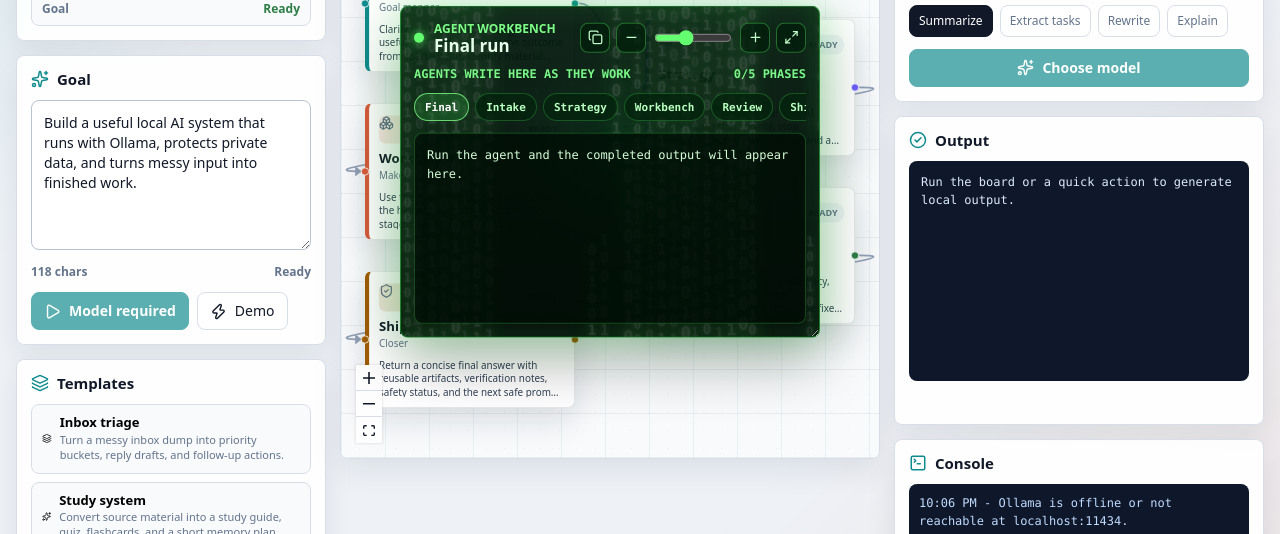
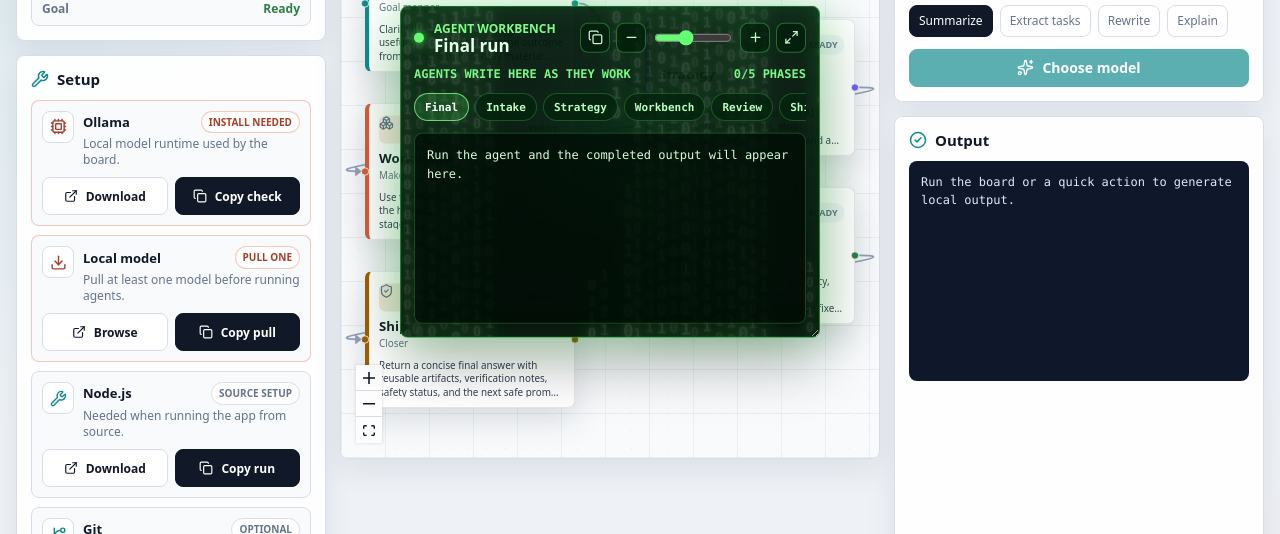
Before and after one commit to testedprofit/ollama-agent-board, a React (Vite) app: page / in a window 1280 px wide. Shown: the part 418-952 px from the top of the page. Built offline with nearby package versions, Linux system fonts and the light colour scheme; no server answers.

Commit message:
Add first-run setup checklist

```diff
--- a/src/App.css
+++ b/src/App.css
@@ -118,7 +118,9 @@ h2 {
 .danger-button,
 .template-button,
 .mode-button,
-.run-button {
+.run-button,
+.setup-link-button,
+.setup-copy-button {
   align-items: center;
   border: 1px solid var(--line);
   border-radius: 8px;
@@ -279,7 +281,8 @@ textarea {
 
 select:focus,
 textarea:focus,
-button:focus-visible {
+button:focus-visible,
+.setup-link-button:focus-visible {
   border-color: var(--accent);
   box-shadow: 0 0 0 3px rgba(15, 139, 141, 0.18);
 }
@@ -377,13 +380,16 @@ button:disabled {
 .ghost-button,
 .danger-button,
 .template-button,
-.mode-button {
+.mode-button,
+.setup-link-button,
+.setup-copy-button {
   min-height: 38px;
   padding: 0 12px;
 }
 
 .icon-button,
-.ghost-button {
+.ghost-button,
+.setup-link-button {
   background: #ffffff;
   color: var(--ink);
 }
@@ -481,8 +487,149 @@ button:disabled {
 .ghost-button:hover,
 .icon-button:hover,
 .run-button:hover,
-.mode-button:hover {
+.mode-button:hover,
+.setup-link-button:hover,
+.setup-copy-button:hover {
   border-color: var(--accent);
+}
+
+.setup-section {
+  display: grid;
+  gap: 12px;
+}
+
+.setup-section .section-title {
+  margin-bottom: 0;
+}
+
+.setup-list {
+  display: grid;
+  gap: 9px;
+}
+
+.setup-item {
+  background: #f8fafc;
+  border: 1px solid var(--line);
+  border-radius: 8px;
+  display: grid;
+  gap: 9px;
+  padding: 10px;
+}
+
+.setup-item-online {
+  border-color: rgba(45, 125, 70, 0.32);
+}
+
+.setup-item-offline {
+  border-color: rgba(216, 90, 58, 0.32);
+}
+
+.setup-item-checking {
+  border-color: rgba(161, 92, 0, 0.35);
+}
+
+.setup-item-main {
+  display: flex;
+  gap: 9px;
+  min-width: 0;
+}
+
+.setup-icon {
+  align-items: center;
+  background: #ffffff;
+  border: 1px solid var(--line);
+  border-radius: 8px;
+  color: var(--accent);
+  display: inline-flex;
+  flex: 0 0 auto;
+  height: 32px;
+  justify-content: center;
+  width: 32px;
+}
+
+.setup-item-online .setup-icon {
+  color: #2d7d46;
+}
+
+.setup-item-offline .setup-icon {
+  color: #a53f28;
+}
+
+.setup-item-checking .setup-icon {
+  color: #a15c00;
+}
+
+.setup-title-row {
+  align-items: center;
+  display: flex;
+  gap: 8px;
+  justify-content: space-between;
+  min-width: 0;
+}
+
+.setup-title-row strong {
+  font-size: 13px;
+  line-height: 1.25;
+}
+
+.setup-title-row span {
+  background: #ffffff;
+  border: 1px solid var(--line);
+  border-radius: 999px;
+  color: var(--muted);
+  flex: 0 0 auto;
+  font-size: 10px;
+  font-weight: 900;
+  padding: 3px 7px;
+  text-transform: uppercase;
+}
+
+.setup-item-online .setup-title-row span {
+  border-color: rgba(45, 125, 70, 0.28);
+  color: #2d7d46;
+}
+
+.setup-item-offline .setup-title-row span {
+  border-color: rgba(216, 90, 58, 0.32);
+  color: #a53f28;
+}
+
+.setup-item-checking .setup-title-row span {
+  border-color: rgba(161, 92, 0, 0.32);
+  color: #a15c00;
+}
+
+.setup-item p {
+  color: var(--muted);
+  font-size: 12px;
+  line-height: 1.35;
+  margin: 3px 0 0;
+}
+
+.setup-actions {
+  display: grid;
+  gap: 7px;
+  grid-template-columns: repeat(2, minmax(0, 1fr));
+}
+
+.setup-link-button,
+.setup-copy-button {
+  font-size: 12px;
+  font-weight: 800;
+  justify-content: center;
+  min-width: 0;
+  text-decoration: none;
+}
+
+.setup-copy-button {
+  background: #111827;
+  border-color: #111827;
+  color: #ffffff;
+}
+
+.setup-copy-button:hover {
+  background: #243041;
+  border-color: #243041;
 }
 
 .canvas-panel {
--- a/src/App.tsx
+++ b/src/App.tsx
@@ -19,8 +19,10 @@ import {
   Copy,
   Cpu,
   Download,
+  ExternalLink,
   FileText,
   Gauge,
+  GitBranch,
   Layers3,
   Loader2,
   Maximize2,
@@ -35,6 +37,7 @@ import {
   Square,
   SquareTerminal,
   Trash2,
+  Wrench,
   Workflow,
   Zap,
   type LucideIcon,
@@ -109,6 +112,19 @@ type Template = {
   objective: string
   sourceText: string
   icon: LucideIcon
+}
+
+type Prerequisite = {
+  id: string
+  title: string
+  description: string
+  href: string
+  linkLabel: string
+  command?: string
+  commandLabel?: string
+  icon: LucideIcon
+  status: 'online' | 'offline' | 'checking' | 'neutral'
+  statusLabel: string
 }
 
 type WorkbenchPhaseId = 'final' | string
@@ -231,6 +247,12 @@ const templates: Template[] = [
   },
 ]
 
+const setupLinks = {
+  gitWindows: 'https://git-scm.com/install/windows',
+  nodeDownload: 'https://nodejs.org/en/download',
+  ollamaWindows: 'https://ollama.com/download/windows',
+}
+
 const timeFormatter = new Intl.DateTimeFormat(undefined, {
   hour: 'numeric',
   minute: '2-digit',
@@ -303,6 +325,40 @@ function savePreferredModel(model: string): void {
     }
   } catch {
     // Browser privacy modes can disable localStorage. The app still works without it.
+  }
+}
+
+async function copyTextToClipboard(text: string): Promise<boolean> {
+  try {
+    if (navigator.clipboard?.writeText) {
+      await navigator.clipboard.writeText(text)
+      return true
+    }
+  } catch {
+    // Fall through to the DOM copy path for embedded or restricted browsers.
+  }
+
+  const activeElement =
+    document.activeElement instanceof HTMLElement ? document.activeElement : null
+  const textArea = document.createElement('textarea')
+  textArea.value = text
+  textArea.setAttribute('readonly', '')
+  textArea.style.left = '-9999px'
+  textArea.style.position = 'fixed'
+  textArea.style.top = '0'
+
+  document.body.appendChild(textArea)
+  textArea.focus()
+  textArea.select()
+  textArea.setSelectionRange(0, textArea.value.length)
+
+  try {
+    return document.execCommand('copy')
+  } catch {
+    return false
+  } finally {
+    document.body.removeChild(textArea)
+    activeElement?.focus({ preventScroll: true })
   }
 }
 
@@ -599,11 +655,10 @@ function AgentWorkbenchWindow({
           : selectedPhase?.prompt ?? 'Select an agent phase to inspect its output.')
 
   const copyWorkbenchOutput = async () => {
-    try {
-      await navigator.clipboard.writeText(selectedOutput)
+    if (await copyTextToClipboard(selectedOutput)) {
       setCopied(true)
       window.setTimeout(() => setCopied(false), 1200)
-    } catch {
+    } else {
       setCopied(false)
     }
   }
@@ -750,6 +805,7 @@ function App() {
     useState<WorkbenchPhaseId>('final')
   const [workbenchScale, setWorkbenchScale] = useState(1)
   const [isWorkbenchExpanded, setIsWorkbenchExpanded] = useState(false)
+  const [copiedSetupCommand, setCopiedSetupCommand] = useState('')
   const activeRunController = useRef<AbortController | null>(null)
 
   const activeModel = models.find((model) => model.name === selectedModel)
@@ -783,11 +839,82 @@ function App() {
   const latestRunLabel = history[0]
     ? new Date(history[0].createdAt).toLocaleDateString()
     : 'No saved runs'
+  const prerequisites = useMemo<Prerequisite[]>(
+    () => [
+      {
+        id: 'ollama',
+        title: 'Ollama',
+        description: 'Local model runtime used by the board.',
+        href: setupLinks.ollamaWindows,
+        linkLabel: 'Download',
+        command: 'ollama --version',
+        commandLabel: 'Copy check',
+        icon: Cpu,
+        status:
+          connection === 'checking' ? 'checking' : isOnline ? 'online' : 'offline',
+        statusLabel:
+          connection === 'checking' ? 'Checking' : isOnline ? 'Detected' : 'Install needed',
+      },
+      {
+        id: 'model',
+        title: 'Local model',
+        description: 'Pull at least one model before running agents.',
+        href: 'https://ollama.com/library',
+        linkLabel: 'Browse',
+        command: 'ollama pull llama3.2',
+        commandLabel: 'Copy pull',
+        icon: Download,
+        status: selectedModel ? 'online' : 'offline',
+        statusLabel: selectedModel ? 'Ready' : 'Pull one',
+      },
+      {
+        id: 'node',
+        title: 'Node.js',
+        description: 'Needed when running the app from source.',
+        href: setupLinks.nodeDownload,
+        linkLabel: 'Download',
+        command: 'npm install && npm run dev',
+        commandLabel: 'Copy run',
+        icon: Wrench,
+        status: 'neutral',
+        statusLabel: 'Source setup',
+      },
+      {
+        id: 'git',
+        title: 'Git',
+        description: 'Needed to clone or contribute to the repository.',
+        href: setupLinks.gitWindows,
+        linkLabel: 'Download',
+        command: 'git clone https://github.com/testedprofit/ollama-agent-board.git',
+        commandLabel: 'Copy clone',
+        icon: GitBranch,
+        status: 'neutral',
+        statusLabel: 'Optional',
+      },
+    ],
+    [connection, isOnline, selectedModel],
+  )
 
   const appendConsole = (message: string) => {
     setConsoleLines((current) =>
       [`${timeFormatter.format(new Date())} - ${message}`, ...current].slice(0, 10),
     )
+  }
+
+  const copySetupCommand = async (item: Prerequisite) => {
+    if (!item.command) {
+      return
+    }
+
+    if (await copyTextToClipboard(item.command)) {
+      setCopiedSetupCommand(item.id)
+      window.setTimeout(() => {
+        setCopiedSetupCommand((current) => (current === item.id ? '' : current))
+      }, 1800)
+      appendConsole(`${item.title} command copied.`)
+    } else {
+      appendConsole('Clipboard copy failed. Use the setup command from the guide.')
+    }
   }
 
   const refreshModels = async () => {
@@ -1210,6 +1337,62 @@ function App() {
             </div>
           </section>
 
+          <section className="panel-section setup-section">
+            <div className="section-title">
+              <Wrench size={18} aria-hidden="true" />
+              <h2>Setup</h2>
+            </div>
+            <div className="setup-list">
+              {prerequisites.map((item) => {
+                const Icon = item.icon
+                return (
+                  <article
+                    className={`setup-item setup-item-${item.status}`}
+                    key={item.id}
+                  >
+                    <div className="setup-item-main">
+                      <span className="setup-icon">
+                        <Icon size={17} aria-hidden="true" />
+                      </span>
+                      <div>
+                        <div className="setup-title-row">
+                          <strong>{item.title}</strong>
+                          <span>{item.statusLabel}</span>
+                        </div>
+                        <p>{item.description}</p>
+                      </div>
+                    </div>
+                    <div className="setup-actions">
+                      <a
+                        className="setup-link-button"
+                        href={item.href}
+                        target="_blank"
+                        rel="noreferrer"
+                      >
+                        <ExternalLink size={14} aria-hidden="true" />
+                        <span>{item.linkLabel}</span>
+                      </a>
+                      {item.command ? (
+                        <button
+                          className="setup-copy-button"
+                          type="button"
+                          onClick={() => copySetupCommand(item)}
+                        >
+                          <Copy size={14} aria-hidden="true" />
+                          <span>
+                            {copiedSetupCommand === item.id
+                              ? 'Copied'
+                              : item.commandLabel ?? 'Copy'}
+                          </span>
+                        </button>
+                      ) : null}
+                    </div>
+                  </article>
+                )
+              })}
+            </div>
+          </section>
+
           <section className="panel-section">
             <div className="section-title">
               <Sparkles size={18} aria-hidden="true" />
```
Also changed, not shown: 1 other file (tests, documents, lock files or other folders).
